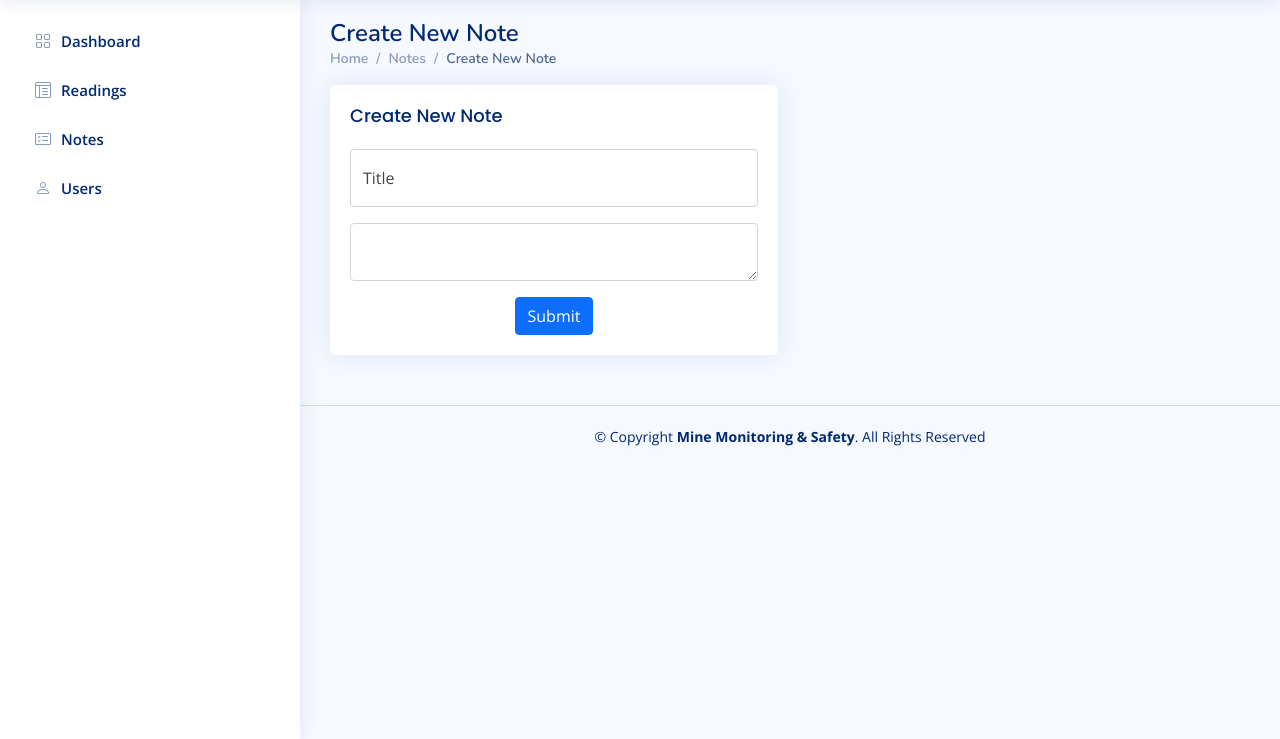
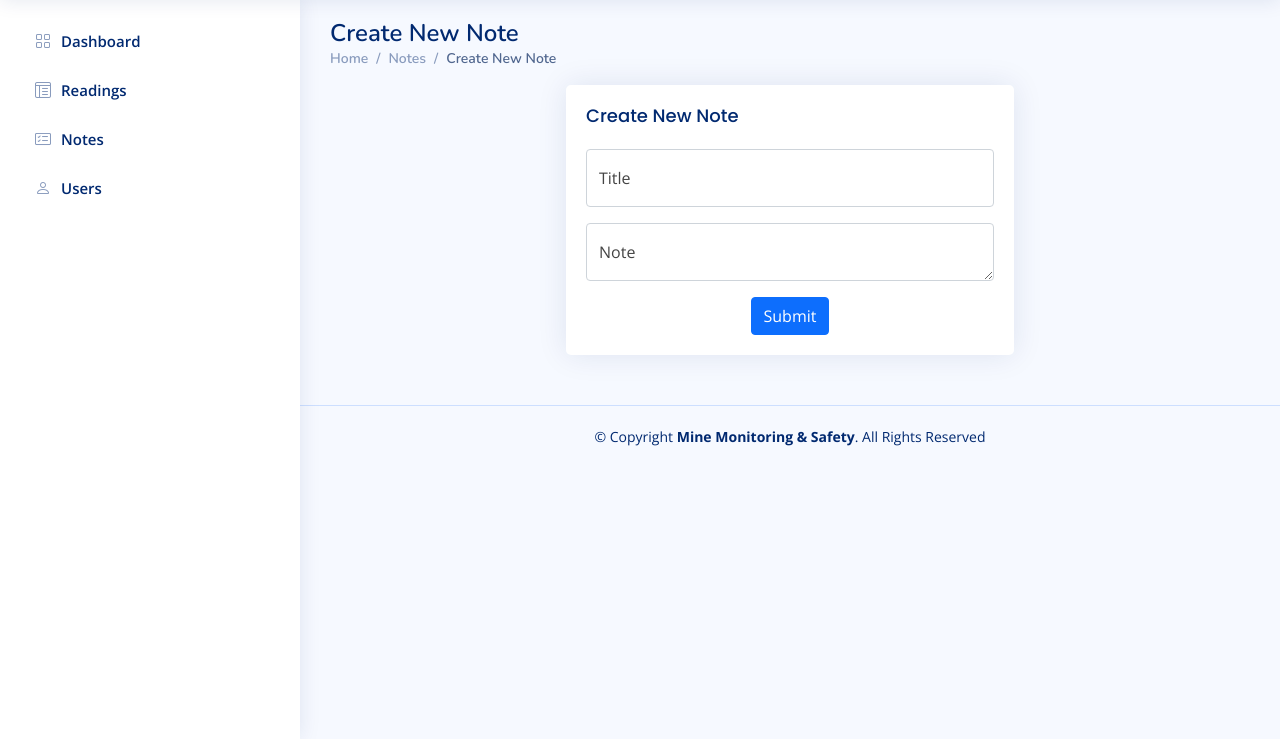
Before and after one commit to shumbaashley/minesafety, a Django app: page /notes/new/ in a window 1280 px wide. Shown: the part 61-800 px from the top of the page. Run offline with Django 3.2, Linux system fonts and the light colour scheme; the visitor is signed in with stand-in values (Sample User, id 1); some libraries are stand-ins or nearby versions.

Commit message:
note offset

```diff
--- a/readings/templates/readings/create-notepad.html
+++ b/readings/templates/readings/create-notepad.html
@@ -22,7 +22,7 @@
   <!-- End Page Title -->
   <section class="section">
     <div class="row">
-      <div class="col-lg-6">
+      <div class="offset-lg-3 col-lg-6">
         <div class="card">
           <div class="card-body">
             <h5 class="card-title">Create New Note</h5>
@@ -47,7 +47,7 @@
               <div class="col-12">
                 <div class="form-floating">
                   {% render_field form.note class+="form-control"   placeholder=form.note.label %}
-                  <!-- <label for="floatingTextarea">{{form.note.label}}</label> -->
+                  <label for="floatingTextarea">{{form.note.label}}</label>
                 </div>
               </div>
               <div class="text-center">
```
